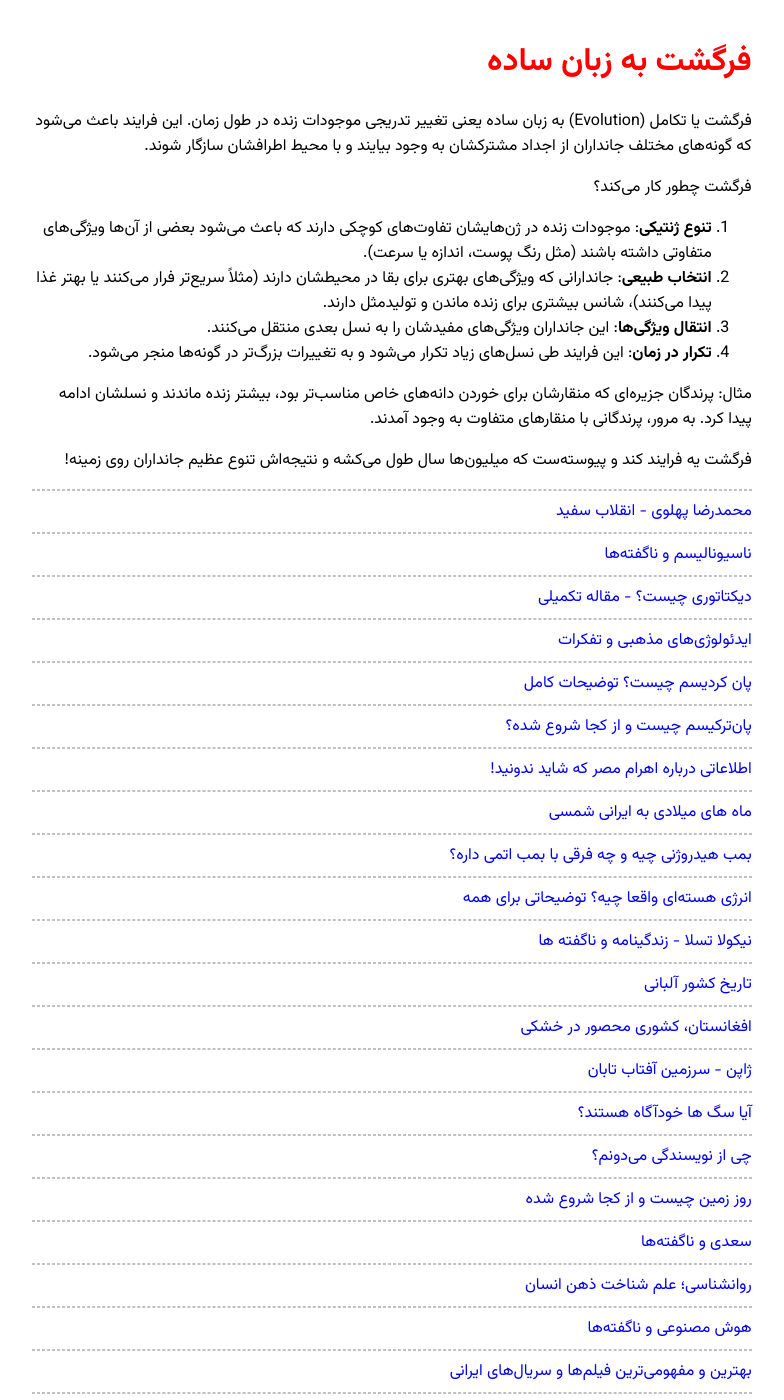
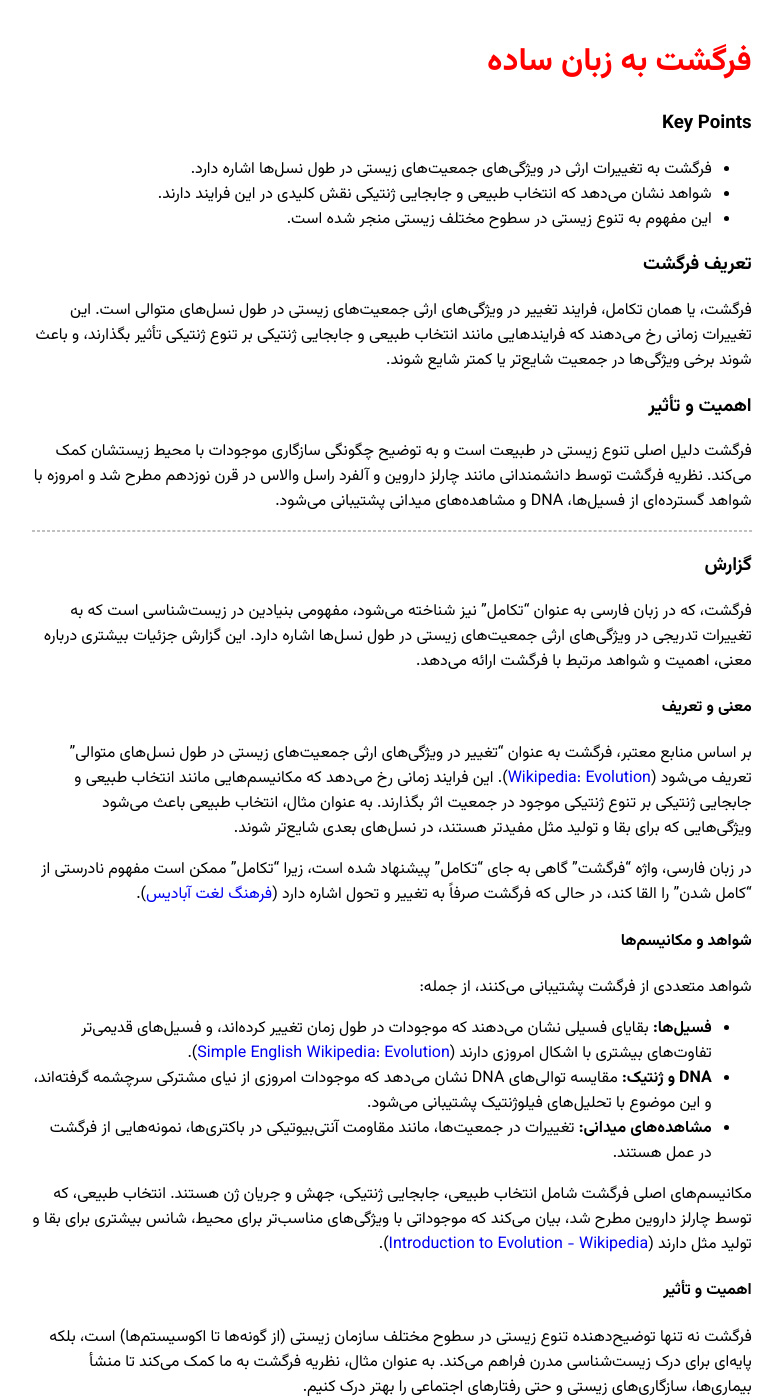
Before and after one commit to darkblog/darkblog.github.io, a Jekyll site: the page built from _posts/2024-7-4-3.md, in a window 1280 px wide and 1400 px high. Shown: the whole window, without its empty margins (248-1032 px from the left). Built offline with Jekyll 4.4.1, drawn with Linux system fonts in a browser that asks for light colours; some of the changed text lies outside the part shown.

Commit message:
Update 2024-7-4-3.md

```diff
--- a/_posts/2024-7-4-3.md
+++ b/_posts/2024-7-4-3.md
@@ -3,14 +3,60 @@ layout: post
 title: فرگشت به زبان ساده
 ---
 
-فرگشت یا تکامل (Evolution) به زبان ساده یعنی تغییر تدریجی موجودات زنده در طول زمان. این فرایند باعث می‌شود که گونه‌های مختلف جانداران از اجداد مشترکشان به وجود بیایند و با محیط اطرافشان سازگار شوند.
+### Key Points
+- فرگشت به تغییرات ارثی در ویژگی‌های جمعیت‌های زیستی در طول نسل‌ها اشاره دارد.
+- شواهد نشان می‌دهد که انتخاب طبیعی و جابجایی ژنتیکی نقش کلیدی در این فرایند دارند.
+- این مفهوم به تنوع زیستی در سطوح مختلف زیستی منجر شده است.
 
-فرگشت چطور کار می‌کند؟
-1. **تنوع ژنتیکی**: موجودات زنده در ژن‌هایشان تفاوت‌های کوچکی دارند که باعث می‌شود بعضی از آن‌ها ویژگی‌های متفاوتی داشته باشند (مثل رنگ پوست، اندازه یا سرعت).
-2. **انتخاب طبیعی**: جاندارانی که ویژگی‌های بهتری برای بقا در محیطشان دارند (مثلاً سریع‌تر فرار می‌کنند یا بهتر غذا پیدا می‌کنند)، شانس بیشتری برای زنده ماندن و تولیدمثل دارند.
-3. **انتقال ویژگی‌ها**: این جانداران ویژگی‌های مفیدشان را به نسل بعدی منتقل می‌کنند.
-4. **تکرار در زمان**: این فرایند طی نسل‌های زیاد تکرار می‌شود و به تغییرات بزرگ‌تر در گونه‌ها منجر می‌شود.
+### تعریف فرگشت
+فرگشت، یا همان تکامل، فرایند تغییر در ویژگی‌های ارثی جمعیت‌های زیستی در طول نسل‌های متوالی است. این تغییرات زمانی رخ می‌دهند که فرایندهایی مانند انتخاب طبیعی و جابجایی ژنتیکی بر تنوع ژنتیکی تأثیر بگذارند، و باعث شوند برخی ویژگی‌ها در جمعیت شایع‌تر یا کمتر شایع شوند.
 
-مثال: پرندگان جزیره‌ای که منقارشان برای خوردن دانه‌های خاص مناسب‌تر بود، بیشتر زنده ماندند و نسلشان ادامه پیدا کرد. به مرور، پرندگانی با منقارهای متفاوت به وجود آمدند.
+### اهمیت و تأثیر
+فرگشت دلیل اصلی تنوع زیستی در طبیعت است و به توضیح چگونگی سازگاری موجودات با محیط زیستشان کمک می‌کند. نظریه فرگشت توسط دانشمندانی مانند چارلز داروین و آلفرد راسل والاس در قرن نوزدهم مطرح شد و امروزه با شواهد گسترده‌ای از فسیل‌ها، DNA و مشاهده‌های میدانی پشتیبانی می‌شود.
 
-فرگشت یه فرایند کند و پیوسته‌ست که میلیون‌ها سال طول می‌کشه و نتیجه‌اش تنوع عظیم جانداران روی زمینه!
+---
+
+### گزارش
+فرگشت، که در زبان فارسی به عنوان "تکامل" نیز شناخته می‌شود، مفهومی بنیادین در زیست‌شناسی است که به تغییرات تدریجی در ویژگی‌های ارثی جمعیت‌های زیستی در طول نسل‌ها اشاره دارد. این گزارش جزئیات بیشتری درباره معنی، اهمیت و شواهد مرتبط با فرگشت ارائه می‌دهد.
+
+#### معنی و تعریف
+بر اساس منابع معتبر، فرگشت به عنوان "تغییر در ویژگی‌های ارثی جمعیت‌های زیستی در طول نسل‌های متوالی" تعریف می‌شود ([Wikipedia: Evolution](https://en.wikipedia.org/wiki/Evolution)). این فرایند زمانی رخ می‌دهد که مکانیسم‌هایی مانند انتخاب طبیعی و جابجایی ژنتیکی بر تنوع ژنتیکی موجود در جمعیت اثر بگذارند. به عنوان مثال، انتخاب طبیعی باعث می‌شود ویژگی‌هایی که برای بقا و تولید مثل مفیدتر هستند، در نسل‌های بعدی شایع‌تر شوند.
+
+در زبان فارسی، واژه "فرگشت" گاهی به جای "تکامل" پیشنهاد شده است، زیرا "تکامل" ممکن است مفهوم نادرستی از "کامل شدن" را القا کند، در حالی که فرگشت صرفاً به تغییر و تحول اشاره دارد ([فرهنگ لغت آبادیس](https://abadis.ir/fatofa/%D9%81%D8%B1%DDA%AF%D8%B4%D8%AA/)).
+
+#### شواهد و مکانیسم‌ها
+شواهد متعددی از فرگشت پشتیبانی می‌کنند، از جمله:
+- **فسیل‌ها:** بقایای فسیلی نشان می‌دهند که موجودات در طول زمان تغییر کرده‌اند، و فسیل‌های قدیمی‌تر تفاوت‌های بیشتری با اشکال امروزی دارند ([Simple English Wikipedia: Evolution](https://simple.wikipedia.org/wiki/Evolution)).
+- **DNA و ژنتیک:** مقایسه توالی‌های DNA نشان می‌دهد که موجودات امروزی از نیای مشترکی سرچشمه گرفته‌اند، و این موضوع با تحلیل‌های فیلوژنتیک پشتیبانی می‌شود.
+- **مشاهده‌های میدانی:** تغییرات در جمعیت‌ها، مانند مقاومت آنتی‌بیوتیکی در باکتری‌ها، نمونه‌هایی از فرگشت در عمل هستند.
+
+مکانیسم‌های اصلی فرگشت شامل انتخاب طبیعی، جابجایی ژنتیکی، جهش و جریان ژن هستند. انتخاب طبیعی، که توسط چارلز داروین مطرح شد، بیان می‌کند که موجوداتی با ویژگی‌های مناسب‌تر برای محیط، شانس بیشتری برای بقا و تولید مثل دارند ([Introduction to Evolution - Wikipedia](https://en.wikipedia.org/wiki/Introduction_to_evolution)).
+
+#### اهمیت و تأثیر
+فرگشت نه تنها توضیح‌دهنده تنوع زیستی در سطوح مختلف سازمان زیستی (از گونه‌ها تا اکوسیستم‌ها) است، بلکه پایه‌ای برای درک زیست‌شناسی مدرن فراهم می‌کند. به عنوان مثال، نظریه فرگشت به ما کمک می‌کند تا منشأ بیماری‌ها، سازگاری‌های زیستی و حتی رفتارهای اجتماعی را بهتر درک کنیم.
+
+#### جدول مقایسه واژگان مرتبط
+برای روشن‌تر شدن، جدول زیر واژگان مرتبط با فرگشت را مقایسه می‌کند:
+
+| واژه فارسی | معادل انگلیسی | توضیح |
+|-------------|---------------|--------|
+| فرگشت      | Evolution     | تغییر در ویژگی‌های ارثی جمعیت‌ها |
+| تکامل       | Evolution     | گاهی به اشتباه به معنای "کامل شدن" استفاده می‌شود |
+| انتخاب طبیعی | Natural Selection | مکانیسمی که ویژگی‌های مفید را تقویت می‌کند |
+| جابجایی ژنتیکی | Genetic Drift | تغییرات تصادفی در فرکانس ژن‌ها |
+
+#### بحث‌ها و دیدگاه‌ها
+در حالی که فرگشت به عنوان یک واقعیت علمی با شواهد گسترده پشتیبانی می‌شود، برخی دیدگاه‌ها، به ویژه در زمینه‌های فرهنگی یا مذهبی، ممکن است با آن مخالفت کنند. با این حال، در جامعه علمی، فرگشت به عنوان پایه‌ای برای زیست‌شناسی مدرن پذیرفته شده است ([Evolution as Fact and Theory - Wikipedia](https://en.wikipedia.org/wiki/Evolution_as_fact_and_theory)).
+
+#### نتیجه‌گیری
+فرگشت یک فرایند طبیعی و اساسی است که تنوع زیستی را توضیح می‌دهد و با شواهد متعددی از فسیل‌ها، ژنتیک و مشاهده‌های میدانی پشتیبانی می‌شود. درک این مفهوم برای فهم بهتر زیست‌شناسی و طبیعت ضروری است.
+
+---
+
+### ارجاعات کلیدی
+- [Wikipedia: Evolution](https://en.wikipedia.org/wiki/Evolution)
+- [Wiktionary: فرگشت](https://en.wiktionary.org/wiki/%D9%81%D8%B1%DDA%AF%D8%B4%D8%AA)
+- [فرهنگ لغت آبادیس](https://abadis.ir/fatofa/%D9%81%D8%B1%DDA%AF%D8%B4%D8%AA/)
+- [Simple English Wikipedia: Evolution](https://simple.wikipedia.org/wiki/Evolution)
+- [Introduction to Evolution - Wikipedia](https://en.wikipedia.org/wiki/Introduction_to_evolution)
+- [Evolution as Fact and Theory - Wikipedia](https://en.wikipedia.org/wiki/Evolution_as_fact_and_theory)
```
